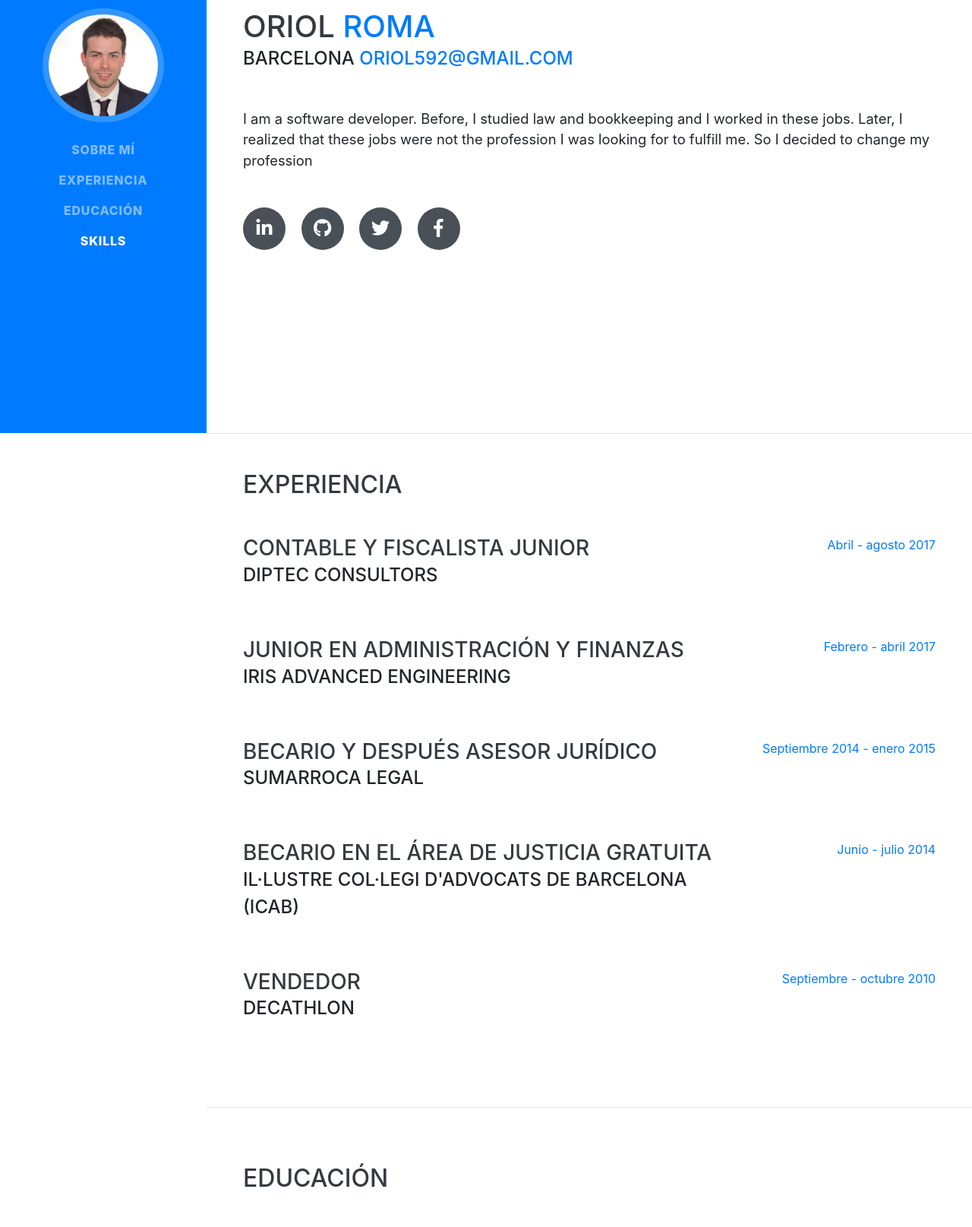
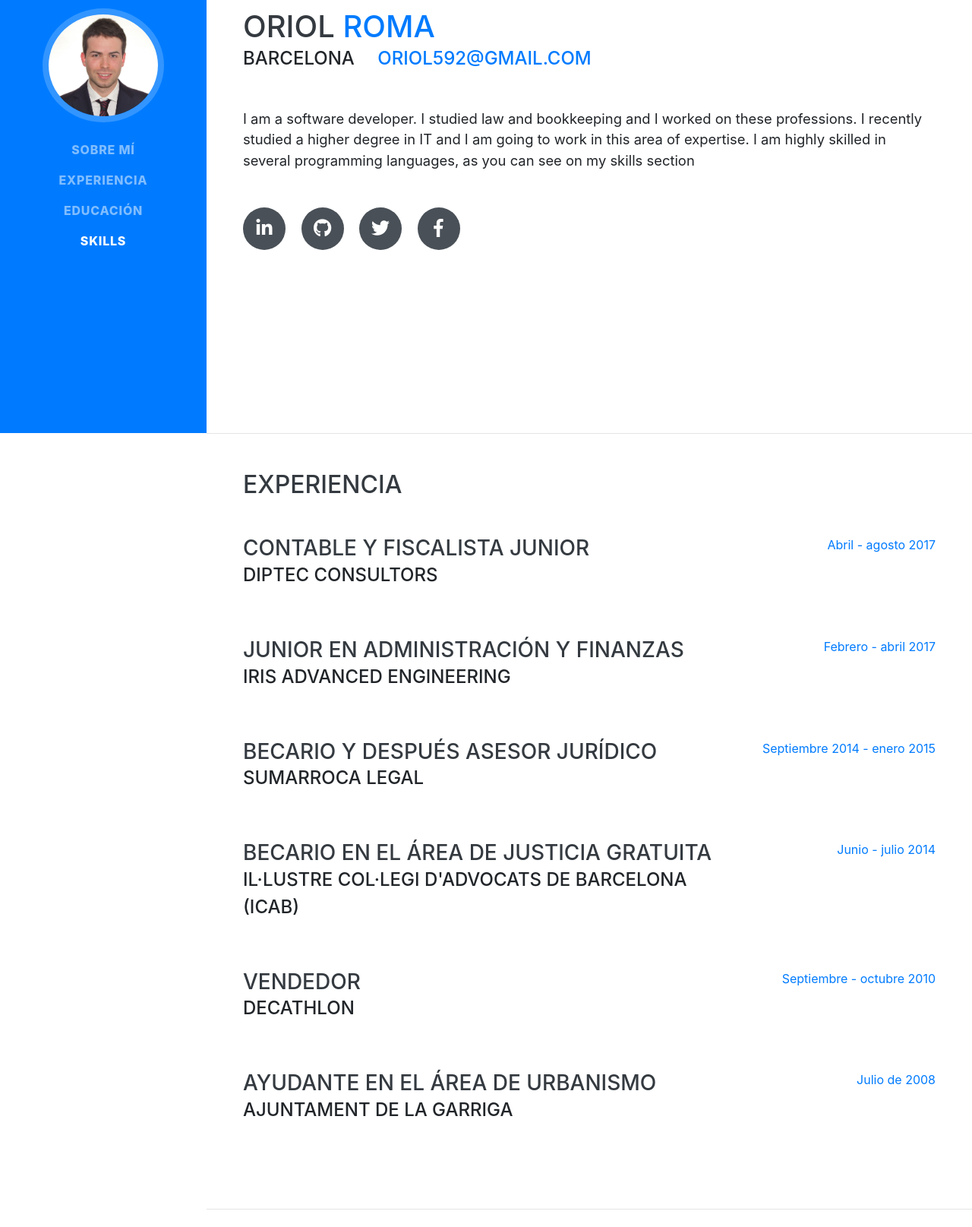
Before and after one commit to oriol592/oriol592.github.io, a website with bundled scripts: page index.html in a window 1280 px wide. Shown: the part 230-1845 px from the top of the page at 76% size. Built offline with nearby package versions, Linux system fonts and the light colour scheme; a web font is replaced by a local one.

Commit message:
Poleixo detalls: afegeixo L'ajuntament de La Garriga, i poso la presentació feta a la classe d'anglès

```diff
--- a/index.html
+++ b/index.html
@@ -8,7 +8,7 @@
   <meta name="description" content="">
   <meta name="author" content="">
 
-  <title>Resume - Start Bootstrap Theme</title>
+  <title>Cv Oriol Roma</title>
 
   <!-- Bootstrap core CSS -->
   <link href="vendor/bootstrap/css/bootstrap.min.css" rel="stylesheet">
@@ -67,9 +67,9 @@
           <span class="text-primary">Roma</span>
         </h1>
         <div class="subheading mb-5">Barcelona
-          <a href="mailto:name@email.com">oriol592@gmail.com</a>
+          <a href="mailto:oriol592@gmail.com">&emsp;oriol592@gmail.com</a>
         </div>
-        <p class="lead mb-5">I am a software developer. Before, I studied law and bookkeeping and I worked in these jobs. Later, I realized that these jobs were not the profession I was looking for to fulfill me. So I decided to change my profession</p>
+        <p class="lead mb-5">I am a software developer. I studied law and bookkeeping and I worked on these professions. I recently studied a higher degree in IT and I am going to work in this area of expertise. I am highly skilled in several programming languages, as you can see on my skills section</p>
         <div class="social-icons">
           <a href="#">
             <i class="fab fa-linkedin-in"></i>
@@ -148,7 +148,16 @@
           </div>
         </div>
 
-
+        <div class="resume-item d-flex flex-column flex-md-row justify-content-between mb-5">
+          <div class="resume-content">
+            <h3 class="mb-0">Ayudante en el Área de Urbanismo</h3>
+            <div class="subheading mb-3">Ajuntament de La Garriga</div>
+            <p></p>
+          </div>
+          <div class="resume-date text-md-right">
+            <span class="text-primary">Julio de 2008</span>
+          </div>
+        </div>
 
       </div>
 
```
